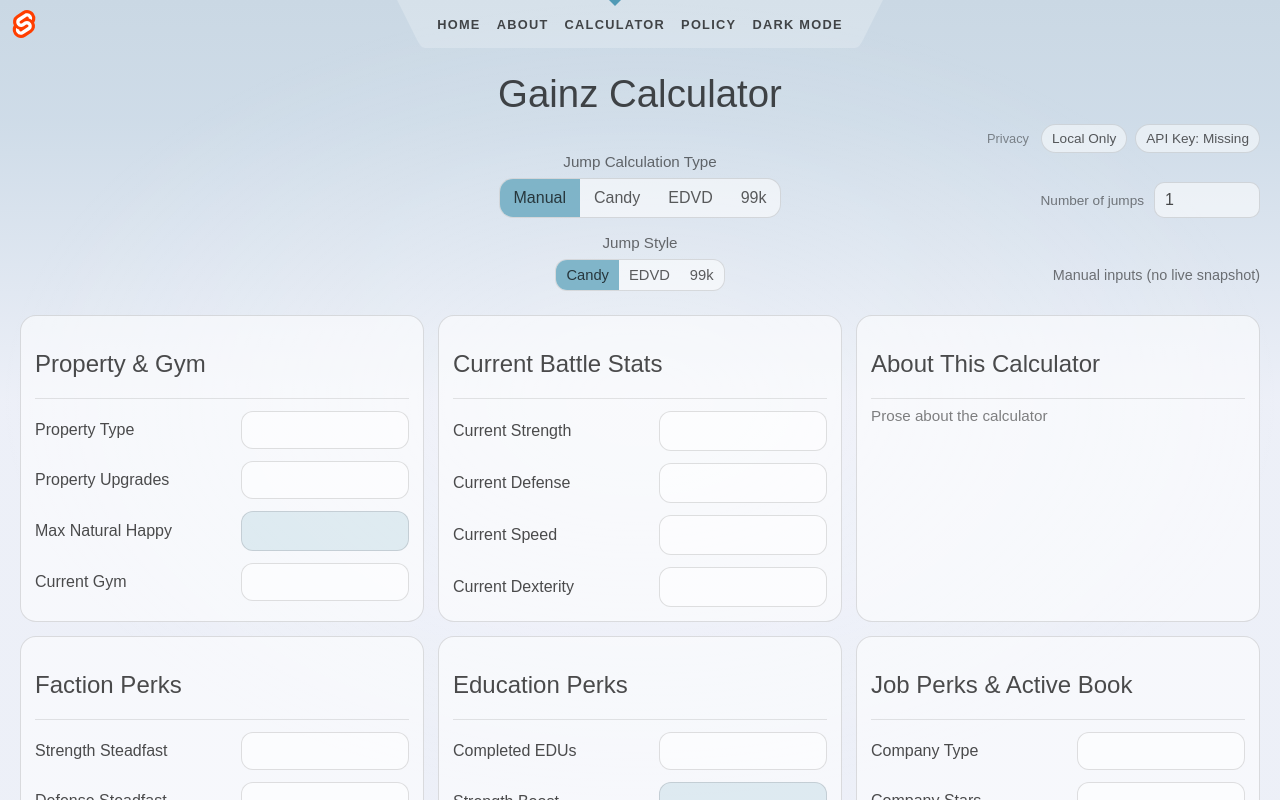
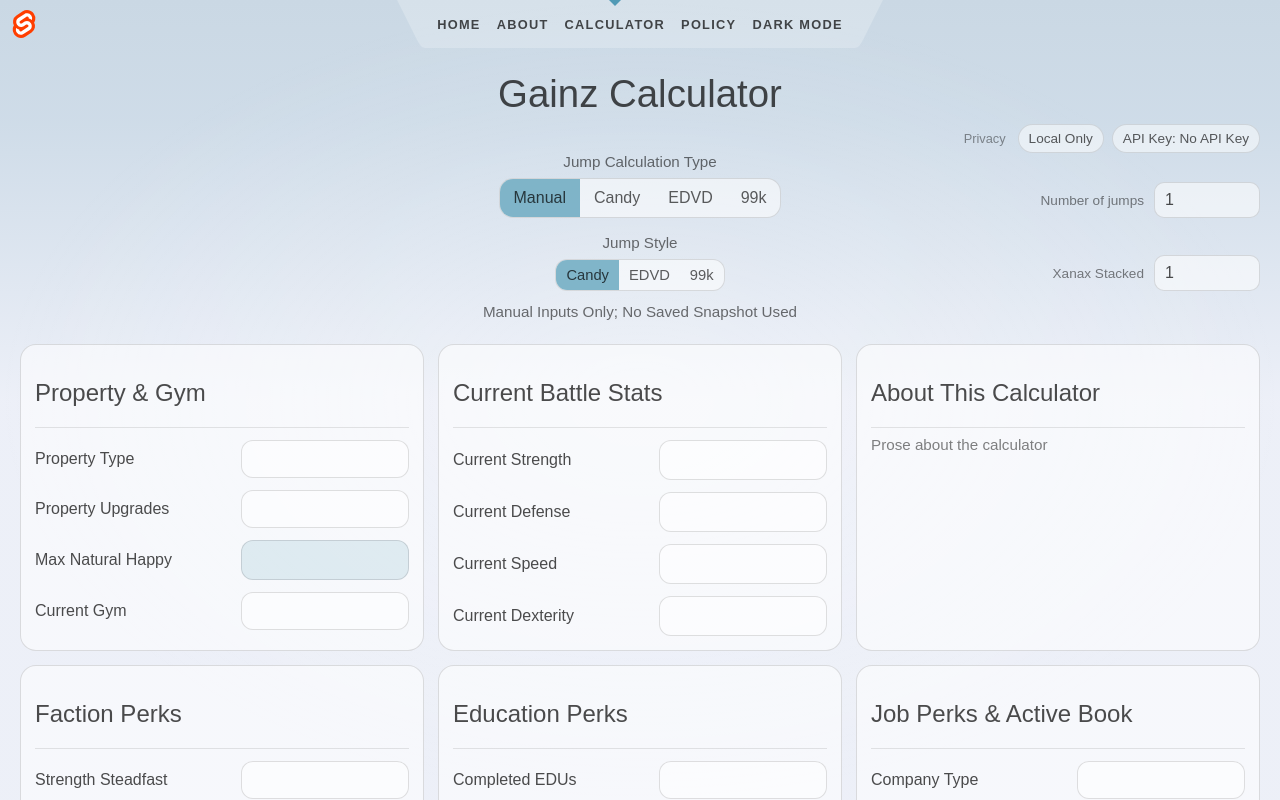
Before and after one commit to EevieTheFox/Torn-Gainz-Web-App, a SvelteKit app: page /calculator in a window 1280 px wide. Shown: the top 800 px of the page. Built offline with nearby package versions, Linux system fonts and the light colour scheme.

Commit message:
added number of xanax to jump field clarified api key/snapshot verbiage

```diff
--- a/src/lib/calculator/calc_ui_state.ts
+++ b/src/lib/calculator/calc_ui_state.ts
@@ -17,7 +17,11 @@ export type CalcUIState = {
     inputMode: InputMode;           // used when jumpType != 'manual'
     manualScaffold: ManualScaffold; // used when jumpType == 'manual'
 
+    // number of jumps to calculate
     jumpsCount: number;
+
+    // number of xanax stacked
+    xanaxCount: number;
 
     // placeholder until we implement real API key storage
     hasApiKey: boolean;
--- a/src/routes/calculator/+page.svelte
+++ b/src/routes/calculator/+page.svelte
@@ -100,7 +100,7 @@
         <div class="chips">
             <span class="chips-label">Privacy</span>
             <span class="chip">{uiConsent.consentLevelLabel}</span>
-            <span class="chip">{ui.hasApiKey ? 'API Key: Present' : 'API Key: Missing'}</span>
+            <span class="chip">{ui.hasApiKey ? 'API Key: Verified' : 'API Key: No API Key'}</span>
         </div>
 
         <div class="control-area">
@@ -161,8 +161,28 @@
                             </div>
                         </div>
 
-                        <div class="right calcMeta">
-                            <span class="meta-item">Manual inputs (no live snapshot)</span>
+                        <div class="right-jumps">
+                            <label class="mini-label" for="jumps">Xanax Stacked</label>
+                            <input
+                                    id="jumps"
+                                    class="jumps"
+                                    type="number"
+                                    min="1"
+                                    max="4"
+                                    step="1"
+                                    value={ui.jumpsCount}
+                                    on:input={(e) => (ui = setJumpsCount(ui, Number((e.target as HTMLInputElement).value)))}
+                            />
+                        </div>
+                    </div>
+
+                    <div class="controlField row-center">
+                        <div class="controlField row-center"></div>
+                        <div class="control-row">
+                            <div class="left"></div>
+                            <div class="mid">
+                                <div class="controlFieldLabel centered">Manual Inputs Only; No Saved Snapshot Used</div>
+                            </div>
                         </div>
                     </div>
                 {:else}
@@ -170,7 +190,7 @@
                         <div class="left"></div>
 
                         <div class="mid">
-                            <div class="fieldLabel centered">Input Mode</div>
+                            <div class="controlFieldLabel centered">Input Mode</div>
                             <div class="seg-wrap small">
                                 <button
                                         type="button"
@@ -188,20 +208,37 @@
                                     Manual
                                 </button>
                             </div>
-
-                            {#if !uiConsent.canUseAutoMode}
-                                <div class="hint centered">API key required for Auto</div>
-                            {/if}
                         </div>
 
-                        <div class="right calcMetaAuto">
-                            {#if ui.snapshotAtMs}
-                                <span class="meta-item">Accurate as of: {ui.snapshotAtMs.toLocaleString()}</span>
-                            {:else}
-                                <span class="meta-item">No snapshot yet</span>
-                            {/if}
+                        <div class="right-jumps">
+                            <label class="mini-label" for="jumps">Xanax Stacked</label>
+                            <input
+                                    id="stacked"
+                                    class="xanStack"
+                                    type="number"
+                                    min="1"
+                                    max="4"
+                                    step="1"
+                                    value={ui.xanaxStacked}
+                                    on:input={(e) => (ui = setJumpsCount(ui, Number((e.target as HTMLInputElement).value)))}
+                            />
                         </div>
                     </div>
+                    {#if !uiConsent.canUseAutoMode}
+                        <div class="controlField row-center">
+                            <div class="control-row"></div>
+                            <div class="control-row">
+                                <div class="left"></div>
+                                <div class="mid">
+                                    {#if ui.snapshotAtMs}
+                                        <span class="controlFieldLabel centered">Snapshot Data Accurate as of: {ui.snapshotAtMs.toLocaleString()}</span>
+                                    {:else}
+                                        <span class="controlFieldLabel centered">Manual Inputs Only; No Saved Snapshot Used</span>
+                                    {/if}
+                                </div>
+                            </div>
+                        </div>
+                    {/if}
                 {/if}
             </div>
 
```
